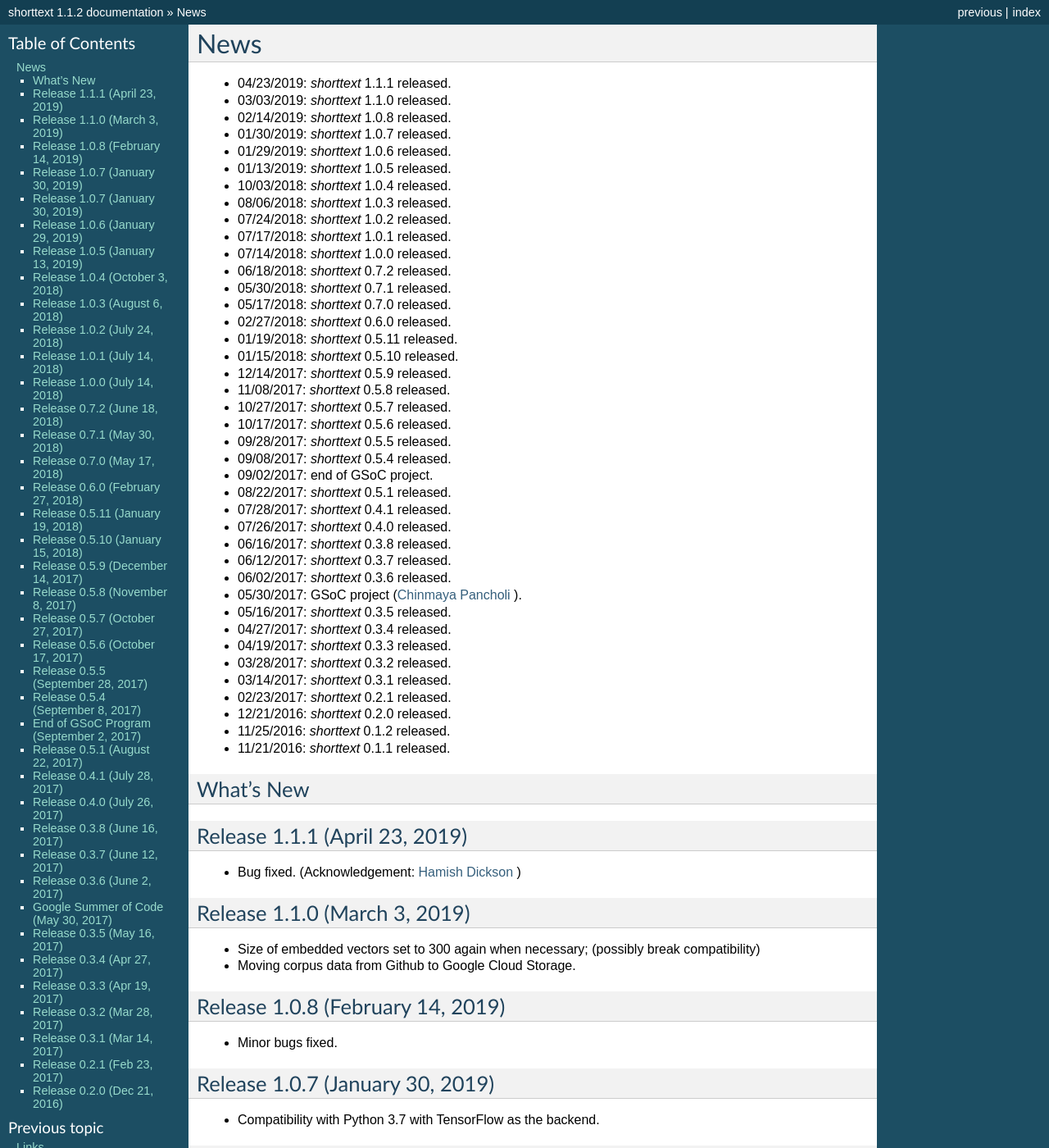
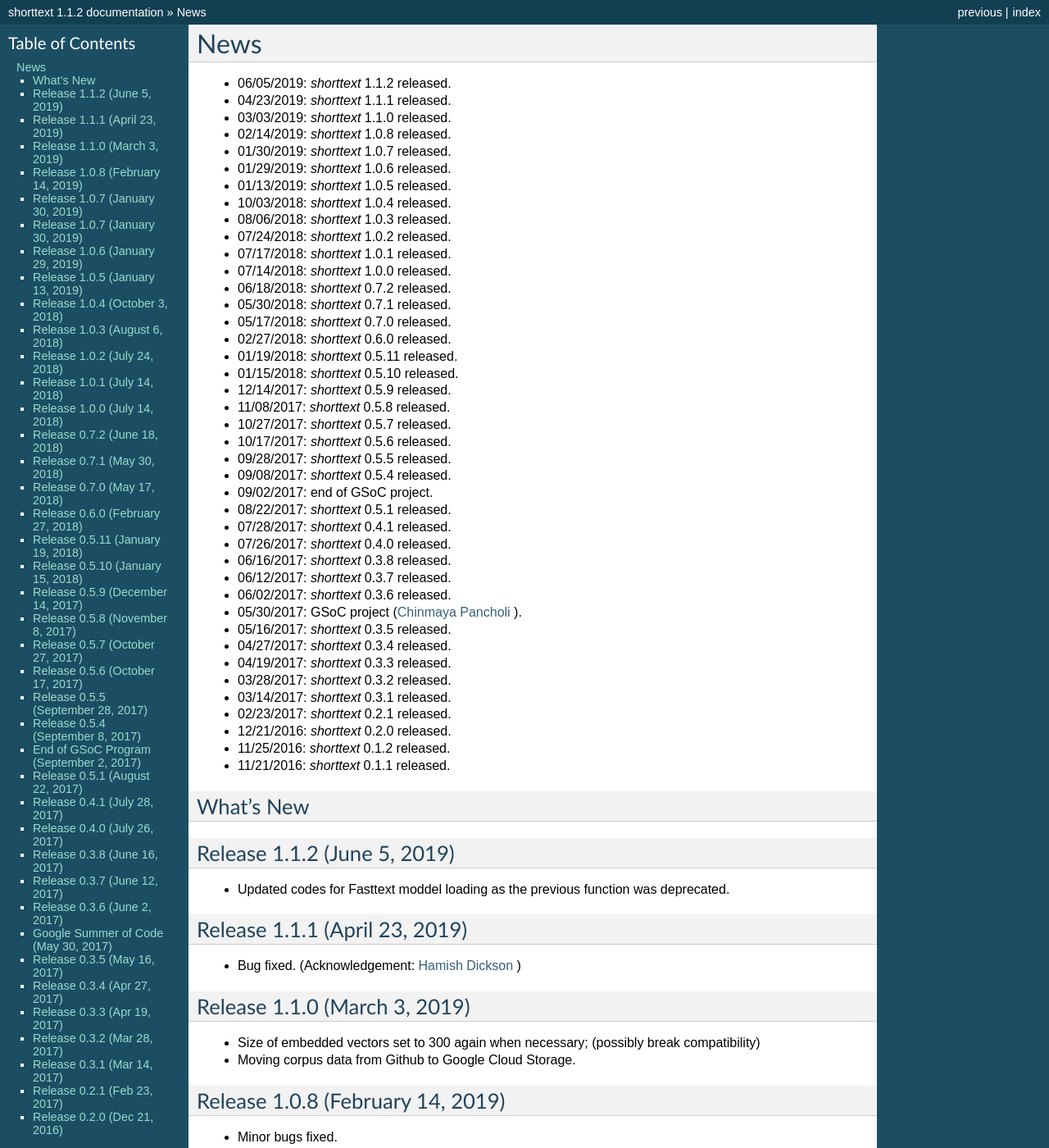
Before and after one commit to stephenhky/PyShortTextCategorization, a Sphinx documentation site: the page built from docs/news.rst, in a window 1280 px wide and 1400 px high. Shown: the whole window at 82% size. Built offline with Sphinx 7.4.7, drawn with Linux system fonts in a browser that asks for light colours.

Commit message:
release 1.1.2

```diff
--- a/docs/news.rst
+++ b/docs/news.rst
@@ -1,6 +1,7 @@
 News
 ====
 
+* 06/05/2019: `shorttext` 1.1.2 released.
 * 04/23/2019: `shorttext` 1.1.1 released.
 * 03/03/2019: `shorttext` 1.1.0 released.
 * 02/14/2019: `shorttext` 1.0.8 released.
@@ -45,6 +46,11 @@
 
 What's New
 ----------
+
+Release 1.1.2 (June 5, 2019)
+-----------------------------
+
+* Updated codes for Fasttext moddel loading as the previous function was deprecated.
 
 Release 1.1.1 (April 23, 2019)
 -----------------------------
```
Also changed, not shown: README.md (+1 -0 lines).
